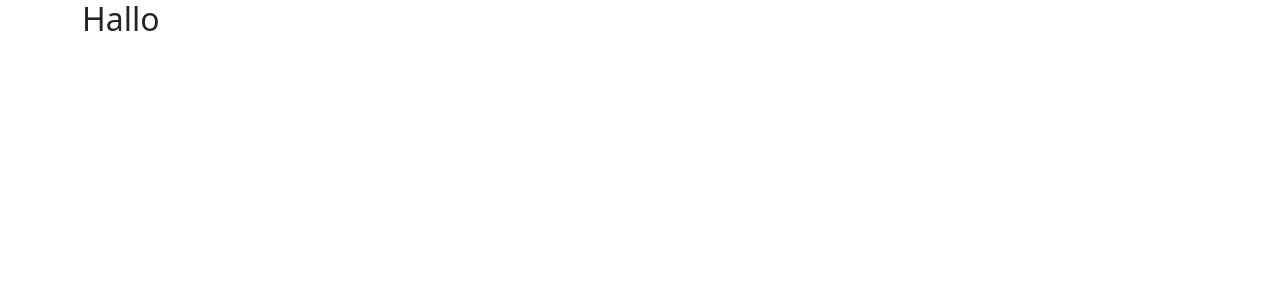
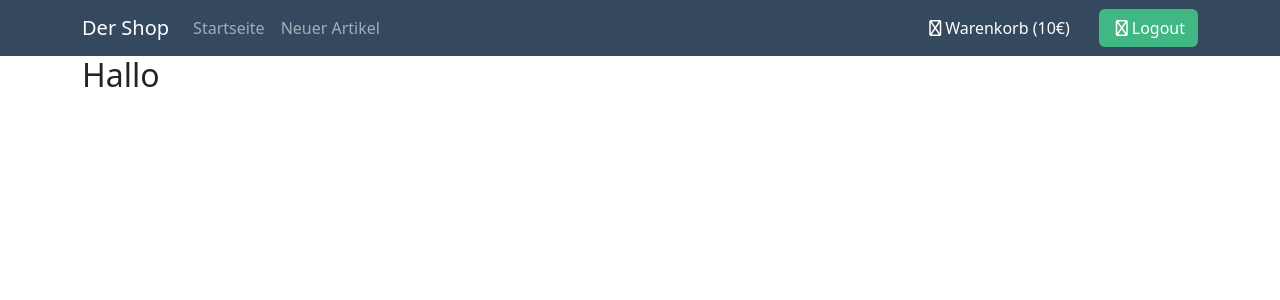
Before and after one commit to GeorgStrassberger/vue_shop, a Vue app: page /shop in a window 1280 px wide. Shown: the top 300 px of the page. Built offline with nearby package versions, Linux system fonts and the light colour scheme; no server answers.

Commit message:
feat: logout & autoLogin/Logout

```diff
--- a/src/App.vue
+++ b/src/App.vue
@@ -1,5 +1,12 @@
 <script setup>
-// import HomePage from './pages/HomePage.vue'
+import { onBeforeMount } from 'vue'
+import { useStore } from 'vuex'
+
+const store = useStore()
+
+onBeforeMount(() => {
+  store.dispatch('autoSignin')
+})
 </script>
 
 <template>
--- /dev/null
+++ b/src/components/TheNavbar.vue
@@ -0,0 +1,41 @@
+<template>
+  <nav class="navbar navbar-expand-lg bg-vue navbar-dark">
+    <div class="container">
+      <RouterLink to="/shop" class="navbar-brand">Der Shop</RouterLink>
+      <ul class="navbar-nav me-auto">
+        <li class="nav-item active">
+          <RouterLink to="/shop" class="nav-link">Startseite</RouterLink>
+        </li>
+        <li class="nav-item">
+          <RouterLink to="/shop/item/create" class="nav-link">Neuer Artikel</RouterLink>
+        </li>
+      </ul>
+      <button class="btn bg-vue me-3">
+        <i class="fa-solid fa-basket-shopping"></i>
+        <span>Warenkorb (10€)</span>
+      </button>
+      <button class="btn bg-vue2" @click="signout()">
+        <i class="fa-solid fa-arrow-right-from-bracket"></i>
+        <span>Logout</span>
+      </button>
+    </div>
+  </nav>
+</template>
+
+<script>
+export default {
+  name: 'TheNavbar',
+  methods: {
+    async signout() {
+      try {
+        await this.$store.dispatch('signout')
+        this.$router.push('/')
+      } catch (err) {
+        console.log(err)
+      }
+    },
+  },
+}
+</script>
+
+<style scoped></style>
--- a/src/components/auth/AuthLogin.vue
+++ b/src/components/auth/AuthLogin.vue
@@ -1,6 +1,4 @@
 <script>
-// import axios from 'axios'
-// import { firebaseConfig } from '../../config/firebase'
 import { Field as VeeField, Form as VeeForm } from 'vee-validate'
 import * as yup from 'yup'
 
@@ -61,7 +59,8 @@ export default {
           password: values.password,
         })
         .then(() => {
-          // this.changeComponent('AuthLogin')
+          // Weiterleitung
+          this.$router.push({ path: '/shop' })
         })
         .catch((err) => {
           this.error = err.message
--- a/src/layouts/TheShopLayout.vue
+++ b/src/layouts/TheShopLayout.vue
@@ -1,13 +1,18 @@
 <script>
+import TheNavbar from '@/components/TheNavbar.vue'
+
 export default {
   name: 'TheShopLayout',
+  components: {
+    TheNavbar,
+  },
 }
 </script>
 
 <template>
   <div>
     <!-- Navbar -->
-
+    <TheNavbar></TheNavbar>
     <!-- Main -->
     <main>
       <div class="container">
--- a/src/stores/modules/auth/index.js
+++ b/src/stores/modules/auth/index.js
@@ -1,5 +1,7 @@
 import { firebaseConfig } from '@/config/firebase'
 import axios from 'axios'
+
+let timer
 
 const state = {
   userId: null,
@@ -31,15 +33,23 @@ const actions = {
     return axios
       .post(url, authDTO)
       .then((res) => {
+        const expiresIn = Number(res.data.expiresIn) * 1000
+        const expDate = new Date().getTime() + expiresIn
+        localStorage.setItem('token', res.data.idToken)
+        localStorage.setItem('userId', res.data.localId)
+        localStorage.setItem('expiresIn', expDate)
+
+        timer = setTimeout(() => {
+          context.dispatch('autoSignout')
+        }, expiresIn)
+
         context.commit('setUser', { userId: res.data.localId, token: res.data.idToken })
-        console.log('[res]', res)
       })
       .catch((err) => {
         const errorMessage = new Error(err.response.data.error.message || 'UNKNOWN_ERROR')
         throw errorMessage
       })
   },
-
   signup(context, payload) {
     const signUpDTO = {
       ...payload,
@@ -54,6 +64,40 @@ const actions = {
     }
     return context.dispatch('auth', signInDTO)
   },
+  signout(context) {
+    localStorage.removeItem('token')
+    localStorage.removeItem('userId')
+    localStorage.removeItem('expiresIn')
+
+    clearTimeout(timer)
+
+    context.commit('setUser', { token: null, userId: null })
+  },
+  autoSignin(context) {
+    const token = localStorage.getItem('token')
+    const userId = localStorage.getItem('userId')
+    const expiresIn = localStorage.getItem('expiresIn')
+    const timeLeft = Number(expiresIn) - new Date().getTime()
+
+    if (timeLeft < 0) {
+      //refreshToken
+      return
+    }
+
+    timer = setTimeout(() => {
+      context.dispatch('autoSignout')
+    }, expiresIn)
+
+    if (token && userId) {
+      context.commit('setUser', {
+        token: token,
+        userId: userId,
+      })
+    }
+  },
+  autoSignout(context) {
+    context.dispatch('signout')
+  },
 }
 
 const getters = {}
```
Also changed, not shown: 1 other file (tests, documents, lock files or other folders).
